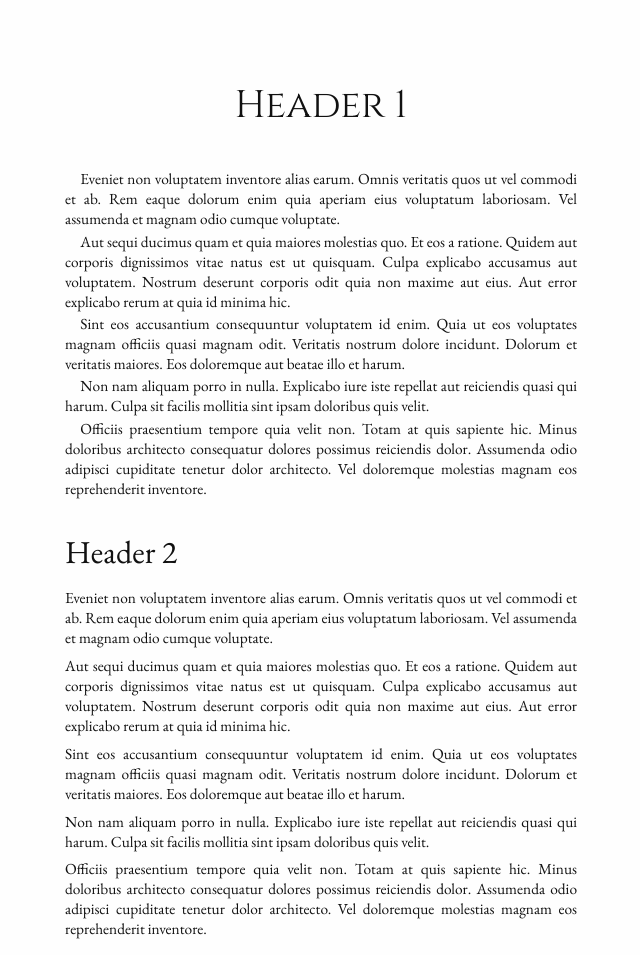
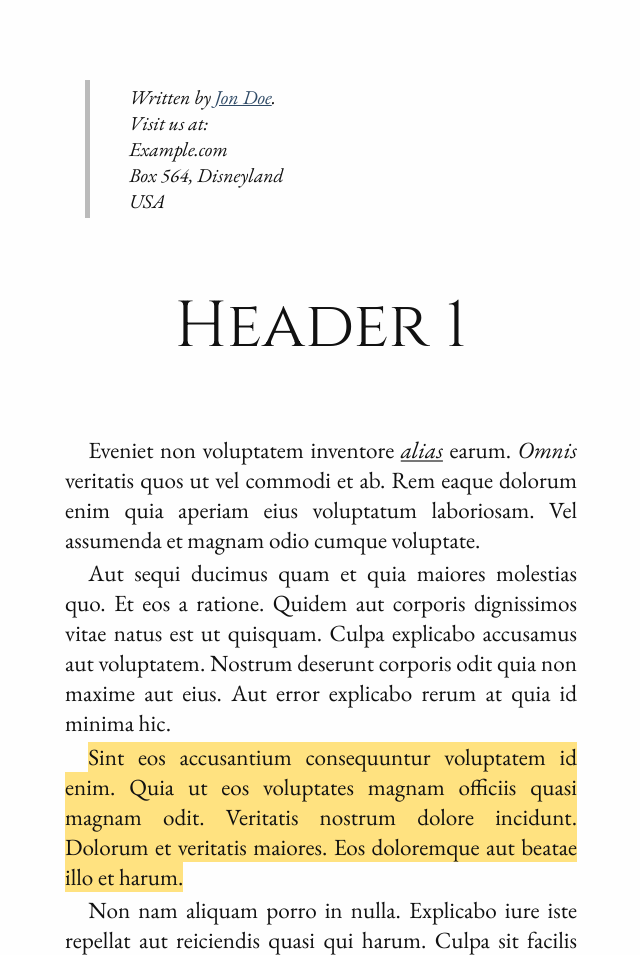
Before and after one commit to cibboy/Paper, a plain HTML site: page examples/components.html in a window 1280 px wide. Shown: the top 955 px of the page, without its empty margins (319-959 px from the left). Drawn offline with nearby package versions, Linux system fonts and the light colour scheme.

Commit message:
Font size improvements. More tags covered.

```diff
--- a/css/paper-light.css
+++ b/css/paper-light.css
@@ -9,12 +9,17 @@
 }
 * {
 	font-family: 'EB Garamond', serif;
-	font-size: 1.2vw;
+	font-size: 1.45em;
+	/font-size: 113%;
+	/font-size: 1.2vw;
 	text-align: justify;
 	color: #111;
 	background-color: #fefefe;
 	position: relative;
 	transition: all 0.2s ease-out;
+}
+* * {
+	font-size: 100%;
 }
 body {
 	margin: 10vh 30%;
@@ -24,6 +29,16 @@ body.lean-left {
 }
 body.lean-right {
 	margin: 10vh 20% 10vh 40%;
+}
+/* Body justification override if requested */
+body.justify * {
+	text-align: justify !important;
+}
+body.left  *{
+	text-align: left !important;
+}
+body.right * {
+	text-align: right !important;
 }
 
 .justify {
@@ -39,7 +54,7 @@ body.lean-right {
 /* Headers */
 h1 {
 	font-family: 'Cinzel', serif;
-	font-size: 250%;
+	font-size: 280%;
 	font-weight: 400;
 	text-align: center;
 	margin: 1em 0;
@@ -111,7 +126,7 @@ blockquote cite {
 }
 
 /* Code blocks */
-code {
+code, sample {
 	font-family: 'Cutive Mono', monospace;
 	text-align: left;
 	white-space: pre-wrap;
@@ -120,8 +135,26 @@ code {
 	margin: 3em 1em;
 	padding: 0.5em 0 0.5em 2em;
 }
-code:hover {
+code:hover, sample:hover {
 	border-left-color: #777;
+}
+kbd {
+	font-family: 'Cutive Mono', monospace;
+}
+
+/* Addresses */
+address {
+	font-size: 85%;
+	border-left: #bbb 0.3em solid;
+	display: block;
+	margin: 1em;
+	padding: 0.2em 0 0.2em 2em;
+}
+
+/* Abbreviations */
+abbr {
+	font-style: italic;
+	text-decoration: underline solid #777;
 }
 
 /* Links */
@@ -177,6 +210,16 @@ dd {
 	margin: 0.5em 0 0 1em;
 }
 
+/* Sub, sup */
+sub, sup {
+	font-size: 80%;
+}
+
+/* Highlighting */
+mark {
+	background-color: #ffe280;
+}
+
 /* Horizontal line */
 hr {
 	border: #aaa 0.5px solid;
@@ -194,3 +237,7 @@ img {
 img.center {
 	margin: 2em auto;
 }
+img + span.caption {
+	font-style: italic;
+	font-size: 90%;
+}
--- a/examples/components.html
+++ b/examples/components.html
@@ -4,15 +4,22 @@
 	</head>
 
 	<body>
+		<address>
+			Written by <a href="mailto:webmaster@example.com">Jon Doe</a>.<br>
+			Visit us at:<br>
+			Example.com<br>
+			Box 564, Disneyland<br>
+			USA
+		</address>
 		<h1>Header 1</h1>
-		<p class="indent">Eveniet non voluptatem inventore alias earum. Omnis veritatis quos ut vel commodi et ab. Rem eaque dolorum enim quia aperiam eius voluptatum laboriosam. Vel assumenda et magnam odio cumque voluptate.</p>
+		<p class="indent">Eveniet non voluptatem inventore <abbr title="alias">alias</abbr> earum. <var>Omnis</var> veritatis quos ut vel commodi et ab. Rem eaque dolorum enim quia aperiam eius voluptatum laboriosam. Vel assumenda et magnam odio cumque voluptate.</p>
 		<p class="indent">Aut sequi ducimus quam et quia maiores molestias quo. Et eos a ratione. Quidem aut corporis dignissimos vitae natus est ut quisquam. Culpa explicabo accusamus aut voluptatem. Nostrum deserunt corporis odit quia non maxime aut eius. Aut error explicabo rerum at quia id minima hic.</p>
-		<p class="indent">Sint eos accusantium consequuntur voluptatem id enim. Quia ut eos voluptates magnam officiis quasi magnam odit. Veritatis nostrum dolore incidunt. Dolorum et veritatis maiores. Eos doloremque aut beatae illo et harum.</p>
+		<p class="indent"><mark>Sint eos accusantium consequuntur voluptatem id enim. Quia ut eos voluptates magnam officiis quasi magnam odit. Veritatis nostrum dolore incidunt. Dolorum et veritatis maiores. Eos doloremque aut beatae illo et harum.</mark></p>
 		<p class="indent">Non nam aliquam porro in nulla. Explicabo iure iste repellat aut reiciendis quasi qui harum. Culpa sit facilis mollitia sint ipsam doloribus quis velit.</p>
 		<p class="indent">Officiis praesentium tempore quia velit non. Totam at quis sapiente hic. Minus doloribus architecto consequatur dolores possimus reiciendis dolor. Assumenda odio adipisci cupiditate tenetur dolor architecto. Vel doloremque molestias magnam eos reprehenderit inventore.</p>
 		<h2>Header 2</h2>
 		<p>Eveniet non voluptatem inventore alias earum. Omnis veritatis quos ut vel commodi et ab. Rem eaque dolorum enim quia aperiam eius voluptatum laboriosam. Vel assumenda et magnam odio cumque voluptate.</p>
-		<p>Aut sequi ducimus quam et quia maiores molestias quo. Et eos a ratione. Quidem aut corporis dignissimos vitae natus est ut quisquam. Culpa explicabo accusamus aut voluptatem. Nostrum deserunt corporis odit quia non maxime aut eius. Aut error explicabo rerum at quia id minima hic.</p>
+		<p>Aut sequi ducimus quam et quia maiores molestias quo. Et eos a ratione. Quidem aut corporis dignissimos vitae <sup>natus</sup> est ut quisquam. Culpa <sub>explicabo</sub> accusamus aut voluptatem. Nostrum deserunt corporis odit quia non maxime aut eius. Aut error explicabo rerum at quia id minima hic.</p>
 		<p>Sint eos accusantium consequuntur voluptatem id enim. Quia ut eos voluptates magnam officiis quasi magnam odit. Veritatis nostrum dolore incidunt. Dolorum et veritatis maiores. Eos doloremque aut beatae illo et harum.</p>
 		<p>Non nam aliquam porro in nulla. Explicabo iure iste repellat aut reiciendis quasi qui harum. Culpa sit facilis mollitia sint ipsam doloribus quis velit.</p>
 		<p>Officiis praesentium tempore quia velit non. Totam at quis sapiente hic. Minus doloribus architecto consequatur dolores possimus reiciendis dolor. Assumenda odio adipisci cupiditate tenetur dolor architecto. Vel doloremque molestias magnam eos reprehenderit inventore.</p>
@@ -76,6 +83,7 @@ $res | Out-File -FilePath $OutputFile</code>
 		</p>
 		<p>
 			<img class="center" src="https://via.placeholder.com/350x150" />
+			<span class="caption">Image caption</span>
 		</p>
 		<p>Officiis praesentium tempore quia velit non. Totam at quis sapiente hic. Minus doloribus architecto consequatur dolores possimus reiciendis dolor. Assumenda odio adipisci cupiditate tenetur dolor architecto. Vel doloremque molestias magnam eos reprehenderit inventore.</p>
 		<hr>
```
Also changed, not shown: 1 other file.
